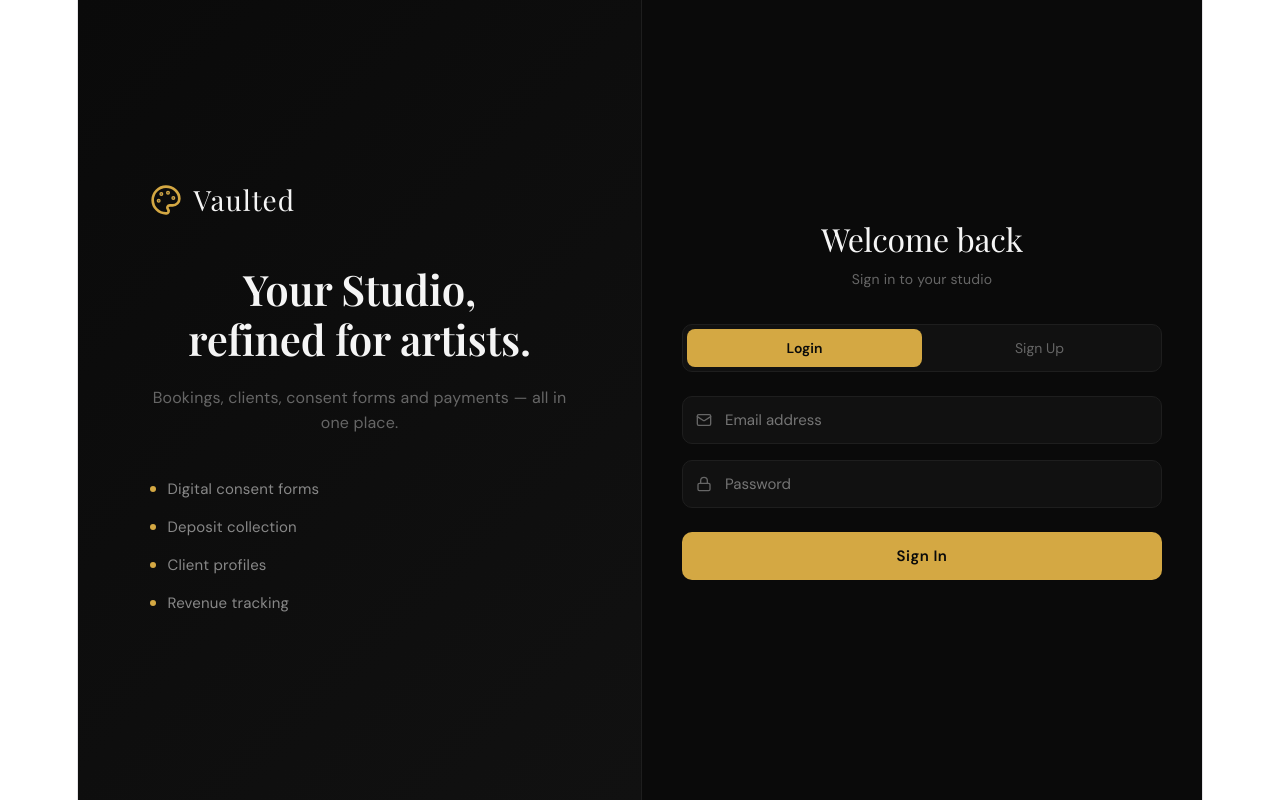
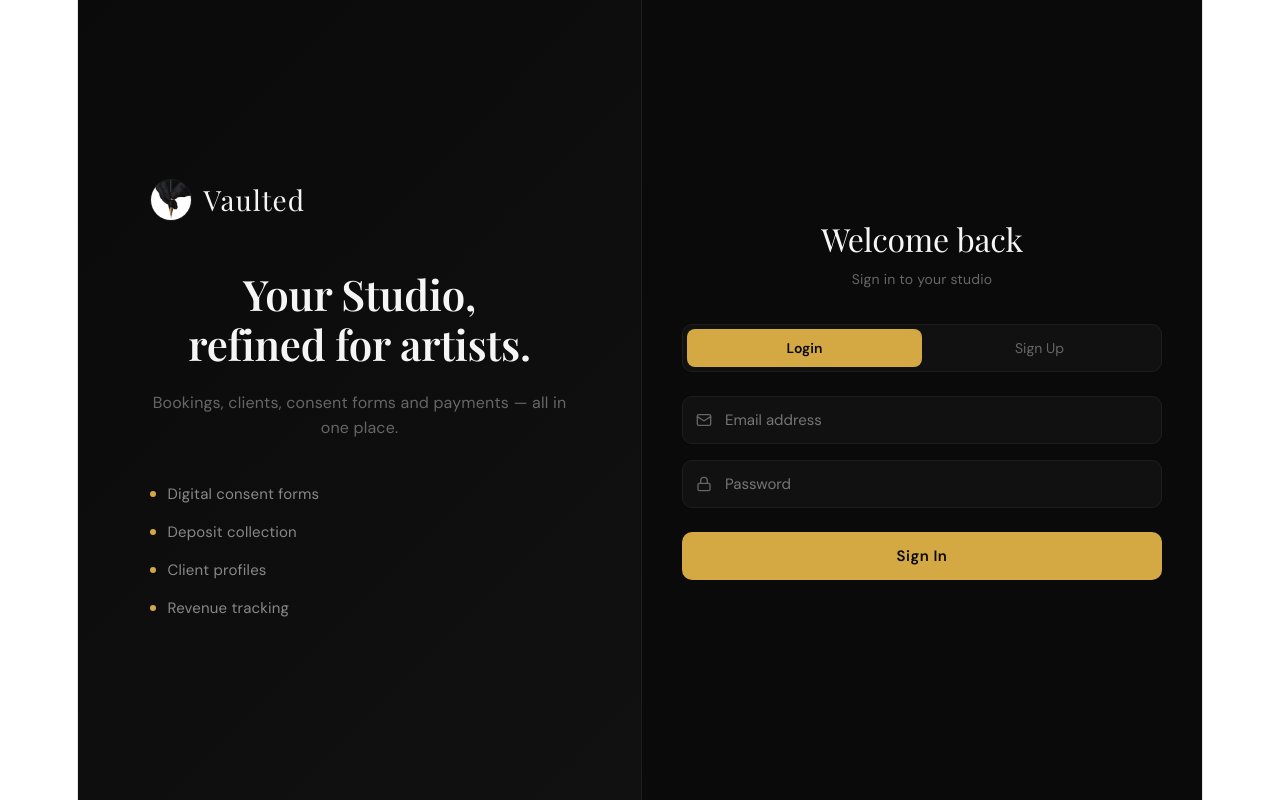
Before and after one commit to Benvic101/vaulted-app, a React (Vite) app: page / in a window 1280 px wide. Built offline with nearby package versions, Linux system fonts and the light colour scheme.

Commit message:
Add portfolio feature and new logo

```diff
--- a/src/App.jsx
+++ b/src/App.jsx
@@ -2,6 +2,7 @@ import { useState, useEffect } from "react"
 import { supabase } from "./supabase"
 import Dashboard from "./pages/Dashboard"
 import { Mail, Lock, Palette } from "lucide-react"
+import logo from "./assets/logo.png"
 
 export default function App() {
   const [session, setSession] = useState(null)
@@ -42,7 +43,17 @@ export default function App() {
       <div style={styles.left}>
         <div style={styles.leftContent}>
           <div style={styles.brandRow}>
-            <Palette size={32} color="#d4a843" />
+            <img
+  src={logo}
+  alt="Vaulted"
+  style={{
+    width: "40px",
+    height: "40px",
+    objectFit: "cover",
+    borderRadius: "50%",
+    border: "1px solid #1e1e1e",
+  }}
+/>
             <h1 style={styles.brandName}>Vaulted</h1>
           </div>
           <h2 style={styles.tagline}>Your Studio,<br />refined for artists.</h2>
--- a/src/pages/Dashboard.jsx
+++ b/src/pages/Dashboard.jsx
@@ -1,5 +1,6 @@
 import { useEffect, useState } from "react"
 import { supabase } from "../supabase"
+import logo from "../assets/logo.png"
 import Bookings from "./Bookings"
 import Clients from "./Clients"
 import ConsentForms from "./ConsentForms"
@@ -96,7 +97,17 @@ export default function Dashboard() {
       {/* Sidebar */}
       <div style={styles.sidebar}>
         <div style={styles.sidebarBrand}>
-          <span style={styles.sidebarLogo}>◈</span>
+          <img
+  src={logo}
+  alt="Vaulted"
+  style={{
+    width: "32px",
+    height: "32px",
+    objectFit: "cover",
+    borderRadius: "50%",
+    border: "1px solid #1e1e1e",
+  }}
+/>
           <h2 style={styles.sidebarTitle}>Vaulted</h2>
         </div>
 
```
Also changed, not shown: src/assets/logo.png (renamed from public/logo.png.jpg).
